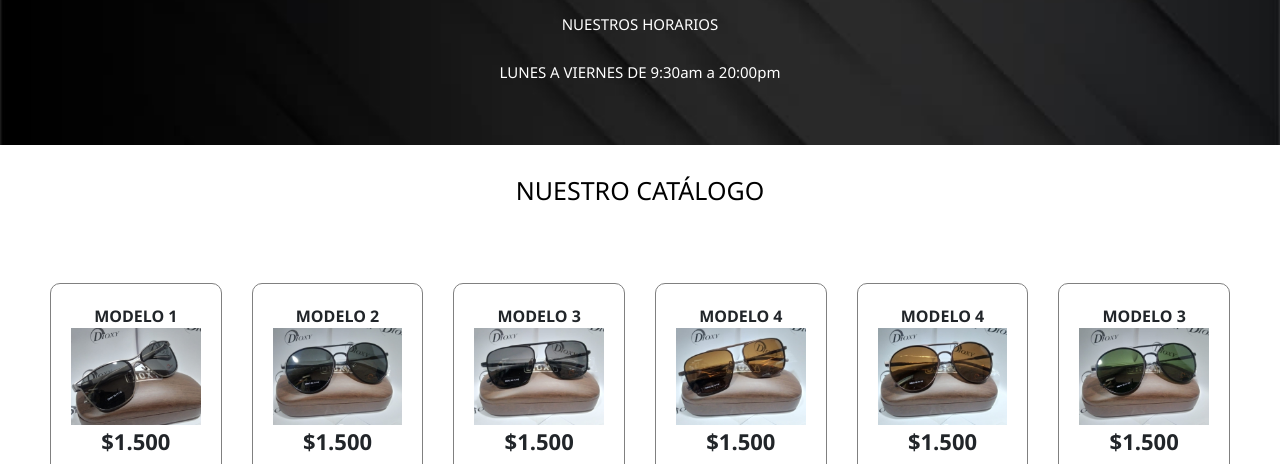
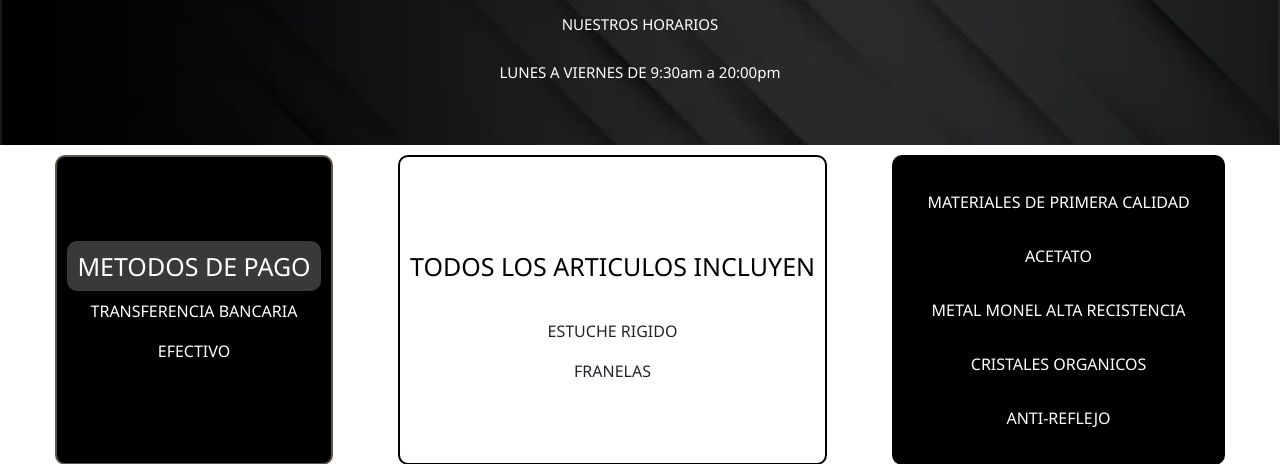
Before and after one commit to santisapee/Optica, a website: page pagina/2.html in a window 1280 px wide. Shown: the part 105-569 px from the top of the page. Drawn offline with nearby package versions, Linux system fonts and the light colour scheme.

Commit message:
Update2.5

```diff
--- a/pagina/2.html
+++ b/pagina/2.html
@@ -5,6 +5,7 @@
     <meta name="viewport" content="width=device-width, initial-scale=1.0">
     <link rel="stylesheet" href="https://cdnjs.cloudflare.com/ajax/libs/font-awesome/4.7.0/css/font-awesome.min.css">
     <link rel="stylesheet" href="https://fonts.googleapis.com/icon?family=Material+Icons">
+    <link href="https://unpkg.com/aos@2.3.1/dist/aos.css" rel="stylesheet">
     <link href="https://cdn.jsdelivr.net/npm/bootstrap@5.3.2/dist/css/bootstrap.min.css" rel="stylesheet" integrity="sha384-T3c6CoIi6uLrA9TneNEoa7RxnatzjcDSCmG1MXxSR1GAsXEV/Dwwykc2MPK8M2HN" crossorigin="anonymous">
     <title>NOMBRE EMPRESA</title>
     <link rel="stylesheet" href="../sass/style.css">
@@ -15,6 +16,27 @@
         <h3>NUESTROS HORARIOS</h3>
         <p>LUNES A VIERNES DE 9:30am a 20:00pm</p>
     </header>
+
+    <div class="publi">
+        <div class="uno" data-aos="fade-up" data-aos-duration="6000">
+            <h2>METODOS DE PAGO</h2>
+            <p>Transferencia bancaria</p>
+            <p>Efectivo</p>
+        </div>
+        <div class="dos" data-aos="fade-down" data-aos-duration="6000">
+            <h2>Todos los articulos incluyen</h2>
+            <p>Estuche rigido</p>
+            <p>franelas</p>
+        </div>
+        <ul class="tres" data-aos="fade-up" data-aos-duration="6000">
+            <li>Materiales de primera calidad</li>
+            <li>Acetato</li>
+            <li>Metal monel alta recistencia</li>
+            <li>Cristales organicos</li>
+            <li>anti-reflejo</li>
+        </ul>
+    </div>
+
 
     <h2>NUESTRO CATÁLOGO</h2>
 
@@ -145,7 +167,7 @@
                     <div class="caja1">
                         <div class="perfil">
                             <div class="imagen-perfil">
-                                <img src="img/usuario1.jpg" alt="review"/>
+                                <img src="../img/usuario1.jpg" alt="review"/>
                             </div>
                             <div class="nombre">
                                 <p>Franco Fernandez</p>
@@ -169,7 +191,7 @@
                     <div class="caja1">
                         <div class="perfil">
                             <div class="imagen-perfil">
-                                <img src="img/usuario2.jpg" alt="review1"/>
+                                <img src="../img/usuario2.jpg" alt="review1"/>
                             </div>
                             <div class="nombre">
                                 <p>Alicia Ferrer</p>
@@ -193,7 +215,7 @@
                     <div class="caja1">
                         <div class="perfil">
                             <div class="imagen-perfil">
-                                <img src="img/usuario3.jpg" alt="review2"/>
+                                <img src="../img/usuario3.jpg" alt="review2"/>
                             </div>
                             <div class="nombre">
                                 <p>Fernando Soca</p>
@@ -217,7 +239,7 @@
                     <div class="caja1">
                         <div class="perfil">
                             <div class="imagen-perfil">
-                                <img src="img/usuario4.jpg" alt="review3"/>
+                                <img src="../img/usuario4.jpg" alt="review3"/>
                             </div>
                             <div class="nombre">
                                 <p>Juan Jose Buela</p>
@@ -240,7 +262,7 @@
                     <div class="caja1">
                         <div class="perfil">
                             <div class="imagen-perfil">
-                                <img src="img/usuario4.jpg" alt="review3"/>
+                                <img src="../img/usuario4.jpg" alt="review3"/>
                             </div>
                             <div class="nombre">
                                 <p>Juan Jose Buela</p>
@@ -263,7 +285,7 @@
                     <div class="caja1">
                         <div class="perfil">
                             <div class="imagen-perfil">
-                                <img src="img/usuario4.jpg" alt="review3"/>
+                                <img src="../img/usuario4.jpg" alt="review3"/>
                             </div>
                             <div class="nombre">
                                 <p>Juan Jose Buela</p>
@@ -285,7 +307,10 @@
             </div>
         </section>
     </footer>
-
+    <script src="https://unpkg.com/aos@2.3.1/dist/aos.js"></script>
+    <script>
+        AOS.init();
+    </script>
     <script src="https://cdn.jsdelivr.net/npm/bootstrap@5.3.2/dist/js/bootstrap.bundle.min.js" integrity="sha384-C6RzsynM9kWDrMNeT87bh95OGNyZPhcTNXj1NW7RuBCsyN/o0jlpcV8Qyq46cDfL" crossorigin="anonymous"></script>
     </body>
 </html>
--- a/sass/partials/_contenidopag.scss
+++ b/sass/partials/_contenidopag.scss
@@ -1,3 +1,65 @@
+.publi {
+    display: flex;
+    width: 100%;
+    height: auto;
+    flex-wrap: wrap;
+    justify-content: space-evenly;
+
+    .uno {
+        display: flex;
+        flex-direction: column;
+        flex-wrap: wrap;
+        background-color: black;
+        color: white;
+        border-radius: 10px;
+        padding: 10px;
+        margin: 10px;
+        text-align: center;
+        justify-content: center;
+        text-transform: uppercase;
+        border: 2px solid rgba(255, 235, 205, 0.363);
+
+        h2 {
+            color: white;
+            border-radius: 10px;
+            padding: 10px;
+            background-color: rgba(255, 255, 255, 0.223) ;
+        }
+    }
+
+    .dos {
+        display: flex;
+        flex-direction: column;
+        align-items: center;
+        justify-content: center;
+        background-color: white;
+        border: 2px solid black;
+        text-transform: uppercase;
+        border-radius: 10px;
+        padding: 10px;
+        margin: 10px;
+    }
+
+    .tres {
+        display: flex;
+        flex-direction: column;
+        background-color: black;
+        color: white;
+        border-radius: 10px;
+        padding: 20px;
+        margin: 10px;
+        list-style-type: none;
+        align-items: center;
+
+        li {
+            border-radius: 10px;
+            padding: 10px;
+            text-transform: uppercase;
+            margin: 5px;
+        }
+    }
+
+}
 
 h2 {
     text-align: center;
--- a/sass/partials/_variables.scss
+++ b/sass/partials/_variables.scss
@@ -28,7 +28,7 @@
 
 @media screen and (max-width: 500px) {
     .popup {
-        transform: translate(-20%, -50%);
+        transform: translate(-14%, -50%);
         width: 300px;
         height: 350px;
     }
```
Also changed, not shown: index.html (+25 -1 lines), pagina/3.html (+32 -7 lines), sass/style.css, 1 other file.
